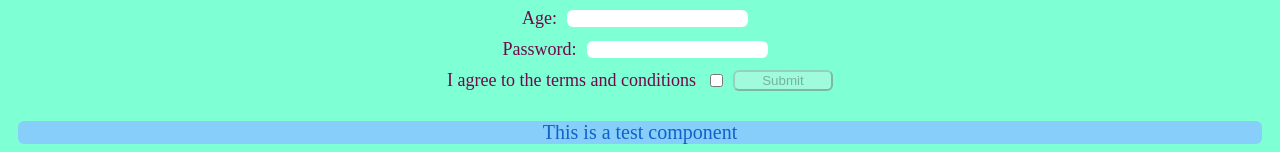
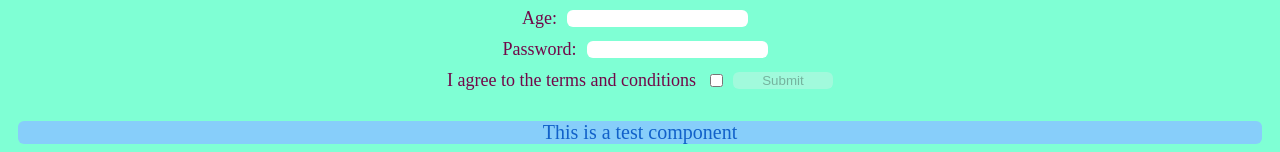
Before and after one commit to Lorat1403/angular-using-examples, an Angular app: page / in a window 1280 px wide. Shown: the part 169-321 px from the top of the page. Built offline with nearby package versions, Linux system fonts and the light colour scheme.

Commit message:
add home page to package.json

```diff
--- a/package.json
+++ b/package.json
@@ -1,6 +1,7 @@
 {
   "name": "angular-using-examples",
   "version": "0.0.0",
+   "homepage": "https://Lorat1403.github.io/angular-using-examples",
   "scripts": {
     "ng": "ng",
     "start": "ng serve",
--- a/src/app/components/test-form/test-form.scss
+++ b/src/app/components/test-form/test-form.scss
@@ -28,6 +28,7 @@ input{
 .form-btn{
   width: 100px;
   border-radius: 6px;
+  border: none;
 }
 
 .error{
```
